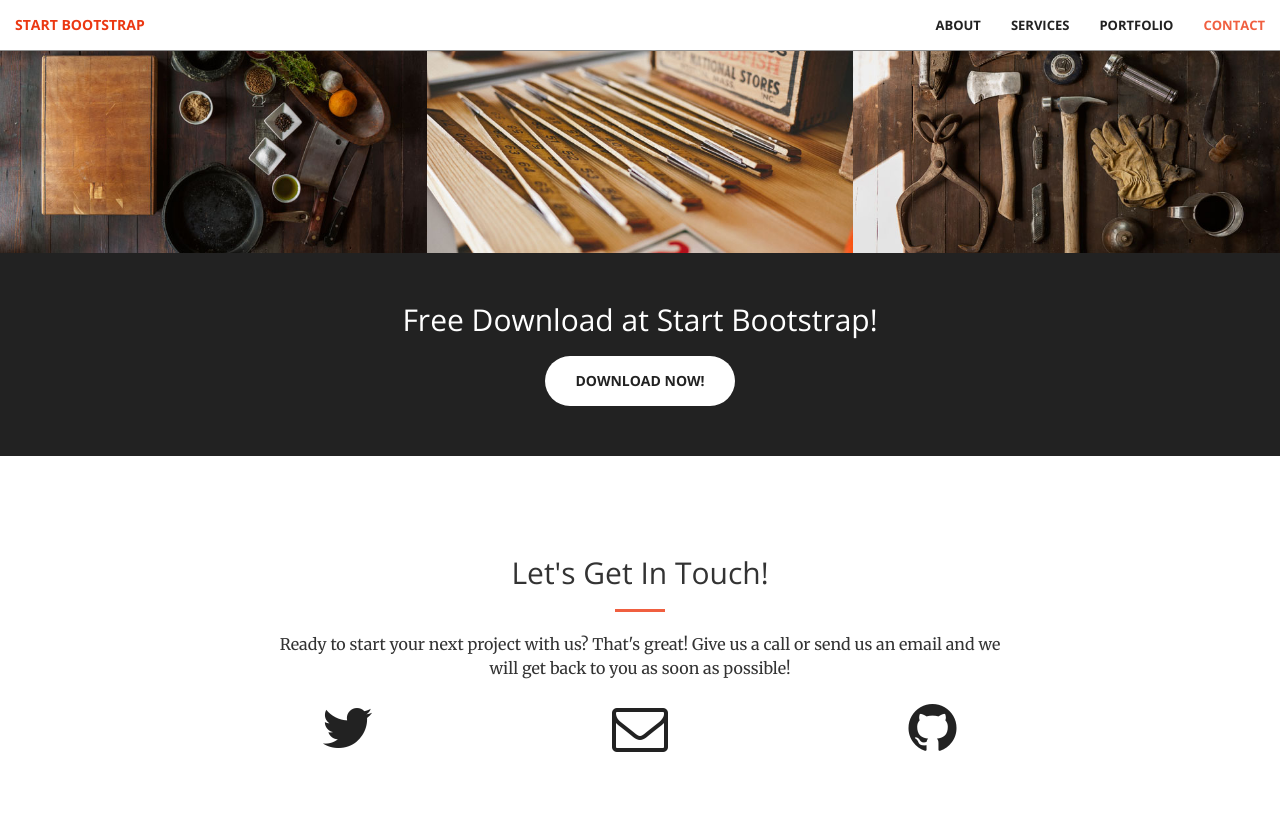
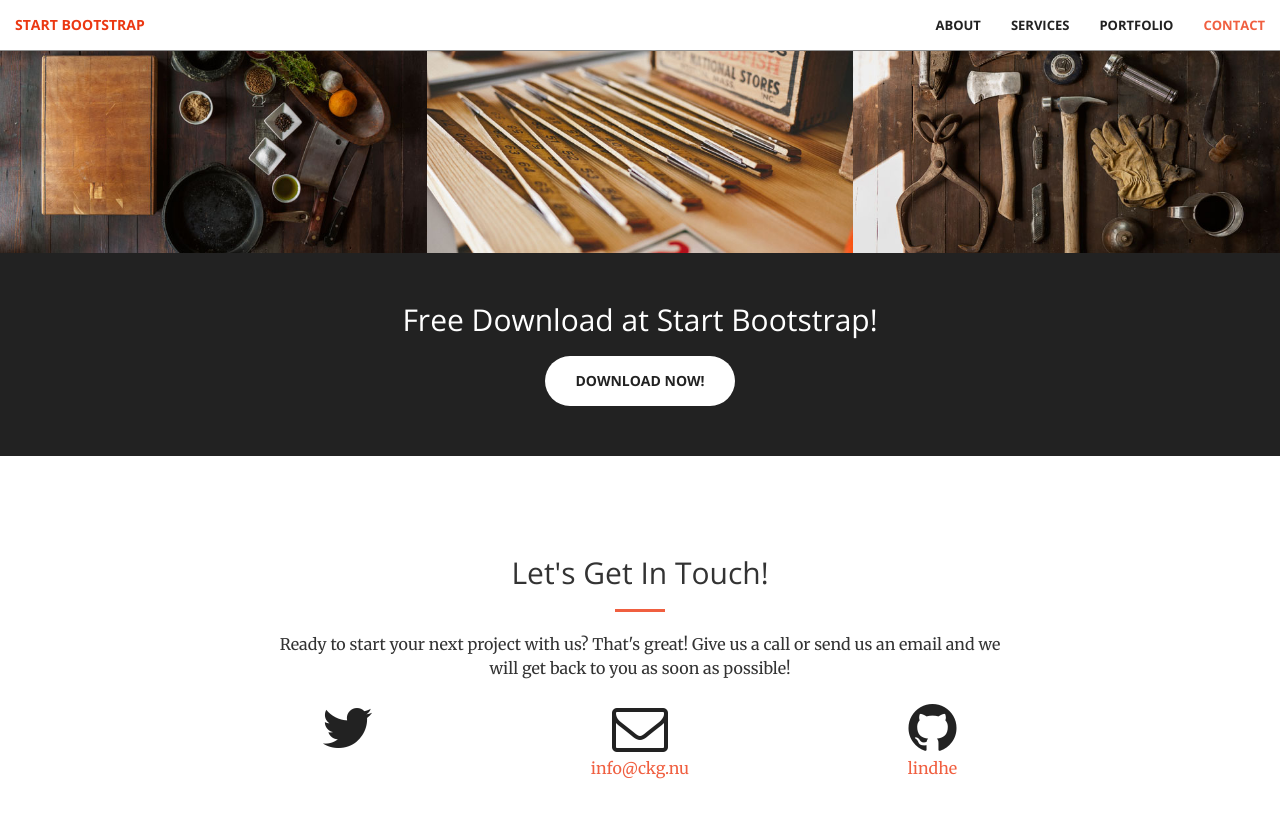
Before and after one commit to lindhe/ckg.nu, a Jekyll site: the page built from www/index.html, in a window 1280 px wide and 900 px high, scrolled down 1981 px. Shown: the top 818 px of the window. Built offline with Jekyll 4.4.1, drawn with Linux system fonts in a browser that asks for light colours.

Commit message:
Custom config file

```diff
--- a/www/_config.yml
+++ b/www/_config.yml
@@ -1,12 +1,12 @@
 # Site settings
-title:
-email:
+title: Chalmers Kristna Grupp
+email: info@ckg.nu
 description: > # this means to ignore newlines until "baseurl:"
 baseurl: "" # the subpath of your site, e.g. /blog/
-url: "" # the base hostname & protocol for your site
+url: "new.ckg.nu" # the base hostname & protocol for your site
 
 twitter_username:
-github_username:
+github_username: lindhe
 
 # Build settings
 markdown: kramdown
```
